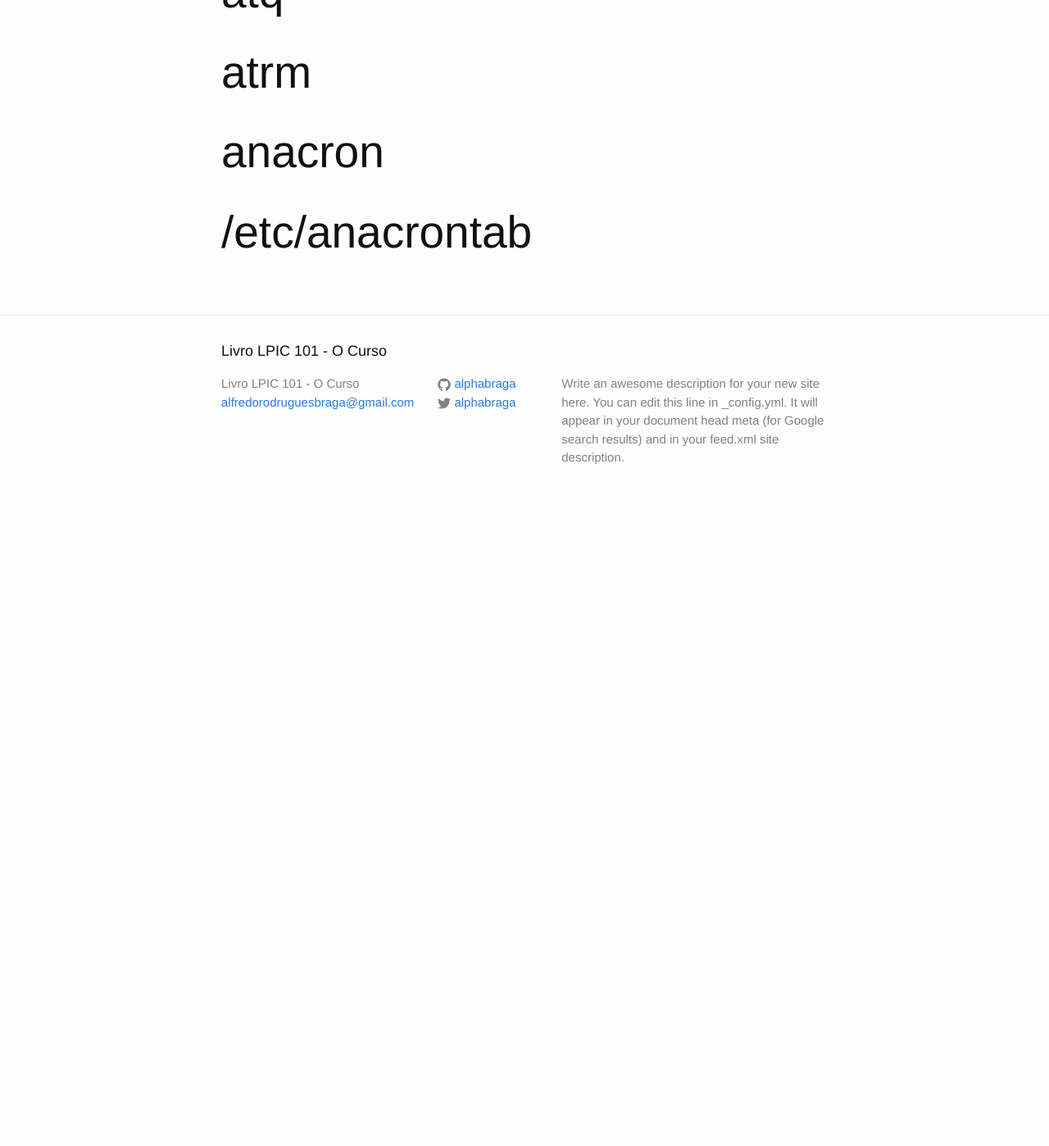
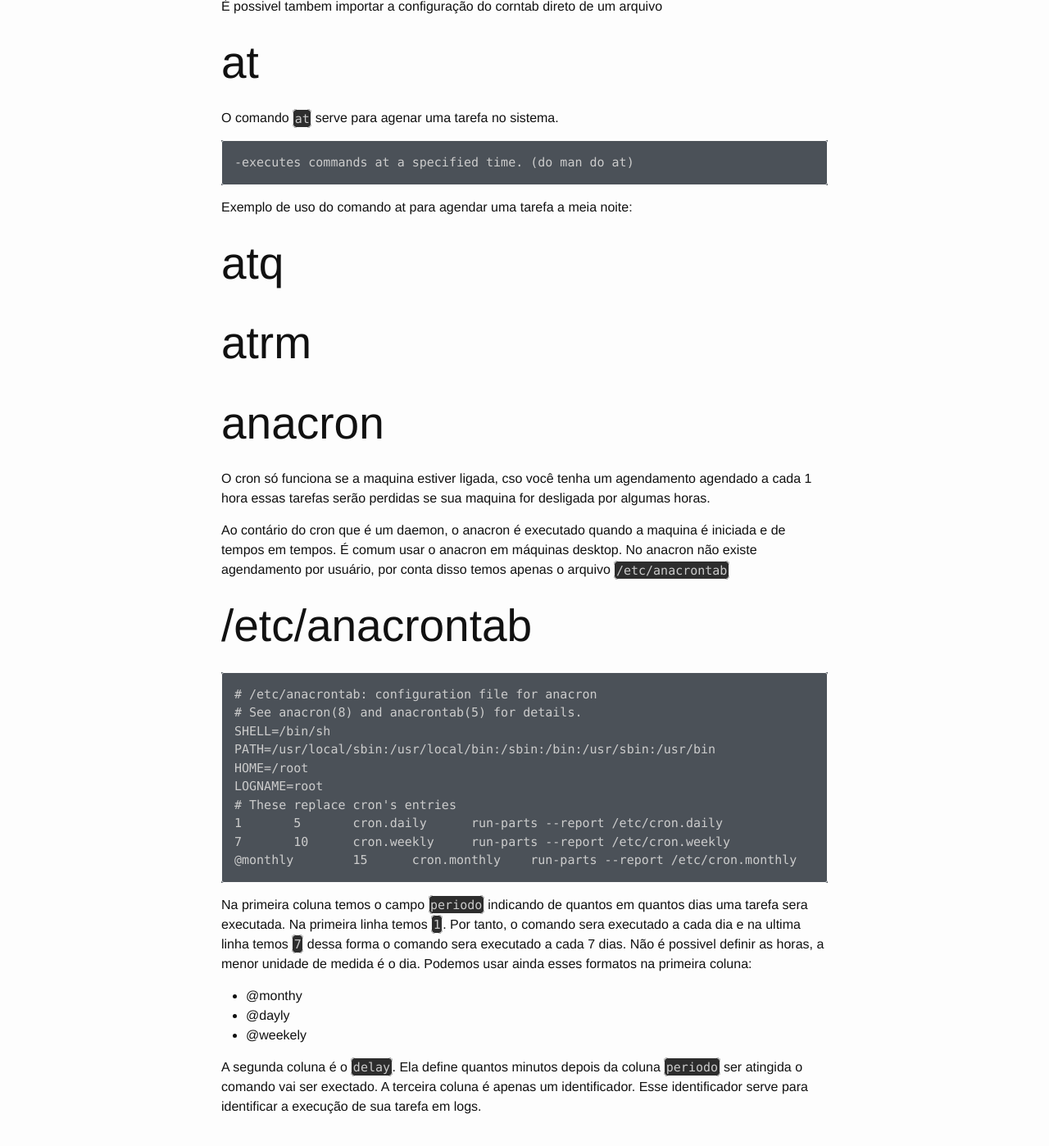
Before and after one commit to alphabraga/lpic1, a Jekyll site: the page built from topicos/107/107-2-automatize-tarefas-adiministrativas-agendando-rotinas.md, in a window 1280 px wide and 1400 px high, scrolled down 4431 px. Shown: the whole window at 82% size. Built offline with Jekyll 4.4.1, drawn with Linux system fonts in a browser that asks for light colours; before the commit the page ends 5061 px from its top, so only the background shows below that; some of the changed text lies outside the part shown.

Commit message:
novas correções

```diff
--- a/topicos/107/107-2-automatize-tarefas-adiministrativas-agendando-rotinas.md
+++ b/topicos/107/107-2-automatize-tarefas-adiministrativas-agendando-rotinas.md
@@ -90,11 +90,11 @@
 
 
 
-## /etc/cron.allow
+## /etc/cron.allow e /etc/cron.deny
 
+É possivel definir que usuários podem agendar tarefas, apenas fazendo o uso dos arquivos `/etc/cron.allow` e `/etc/cron.deny`.
 
-## /etc/cron.deny
-
+Esses arquivos não existem por padrão, é preciso criar-los. O arquivo cron.allow tem prioridade frente ao cron.deny, ou seja, se o nome de usuário estiver nos dois arquivos o usuário tera permissão de usar o cron, caso esteja apenas no deny aí sim ele não tera acesso ao cron.Se o arquivo cron.allow estiver vazio nenhum usuario tera acesso. Lembrando que o root não esta incluido nessas regras pois o root sempre tem acesso indepentende de como os arquivos cron.allow e cron.deny estão definidos.
 
 ## /var/spool/cron/
 
@@ -158,6 +158,12 @@
 
 ## at
 
+O comando `at` serve para agenar uma tarefa no sistema.
+
+	-executes commands at a specified time. (do man do at)
+
+
+Exemplo de uso do comando at para agendar uma tarefa a meia noite:
 
 ## atq
 
@@ -167,5 +173,30 @@
 
 ## anacron
 
+O cron só funciona se a maquina estiver ligada, cso você tenha um agendamento agendado a cada 1 hora essas tarefas serão perdidas se sua maquina for desligada por algumas horas.
+
+Ao contário do cron que é um daemon, o anacron é executado quando a maquina é iniciada e de tempos em tempos. É comum usar o anacron em máquinas desktop. No anacron não existe agendamento por usuário, por conta disso temos apenas o arquivo `/etc/anacrontab`
 
 ## /etc/anacrontab
+
+
+	# /etc/anacrontab: configuration file for anacron
+	# See anacron(8) and anacrontab(5) for details.
+	SHELL=/bin/sh
+	PATH=/usr/local/sbin:/usr/local/bin:/sbin:/bin:/usr/sbin:/usr/bin
+	HOME=/root
+	LOGNAME=root
+	# These replace cron's entries
+	1       5       cron.daily      run-parts --report /etc/cron.daily
+	7       10      cron.weekly     run-parts --report /etc/cron.weekly
+	@monthly        15      cron.monthly    run-parts --report /etc/cron.monthly
+
+
+Na primeira coluna temos o campo `periodo` indicando de quantos em quantos dias uma tarefa sera executada. Na primeira linha temos `1`. Por tanto, o comando sera executado a cada dia e na ultima linha temos `7` dessa forma o comando sera executado a cada 7 dias. Não é possivel definir as horas, a menor unidade de medida é o dia. Podemos usar ainda esses formatos na primeira coluna:
+
+ * @monthy
+ * @dayly
+ * @weekely
+
+A segunda coluna é o `delay`. Ela define quantos minutos depois da coluna `periodo` ser atingida o comando vai ser exectado.
+A terceira coluna é apenas um identificador. Esse identificador serve para identificar a execução de sua tarefa em logs.
```
Also changed, not shown: topicos/105/105-1-modifique-e-utilize-o-ambiente-shell.md (+7 -2 lines).
